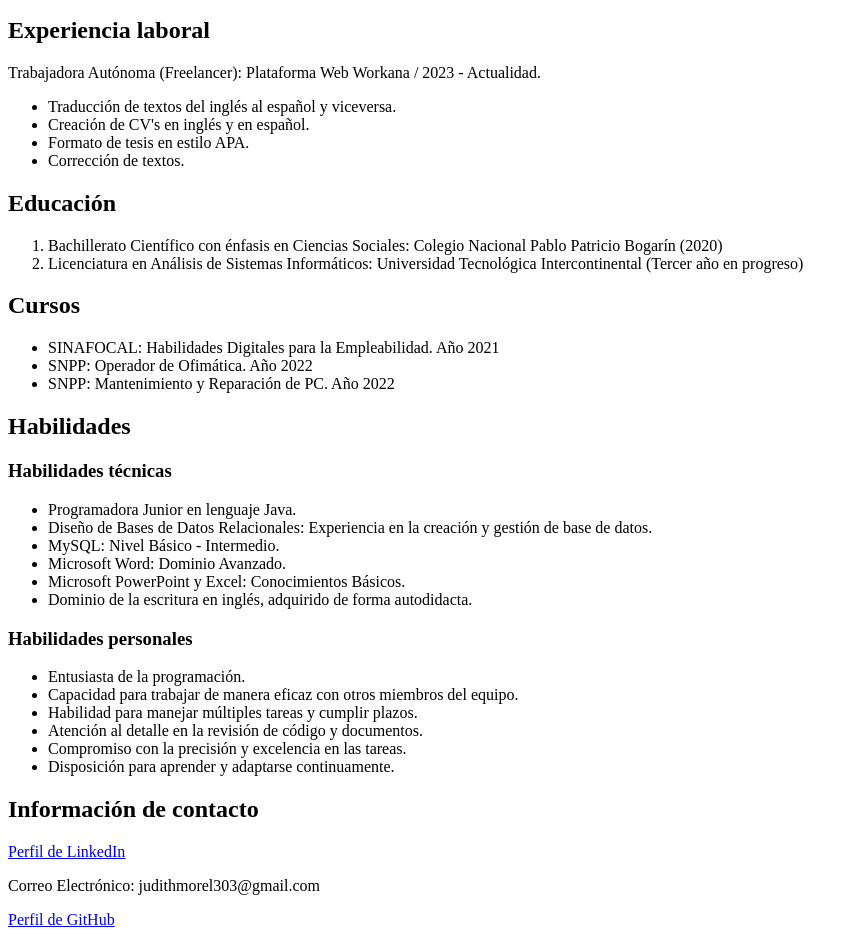
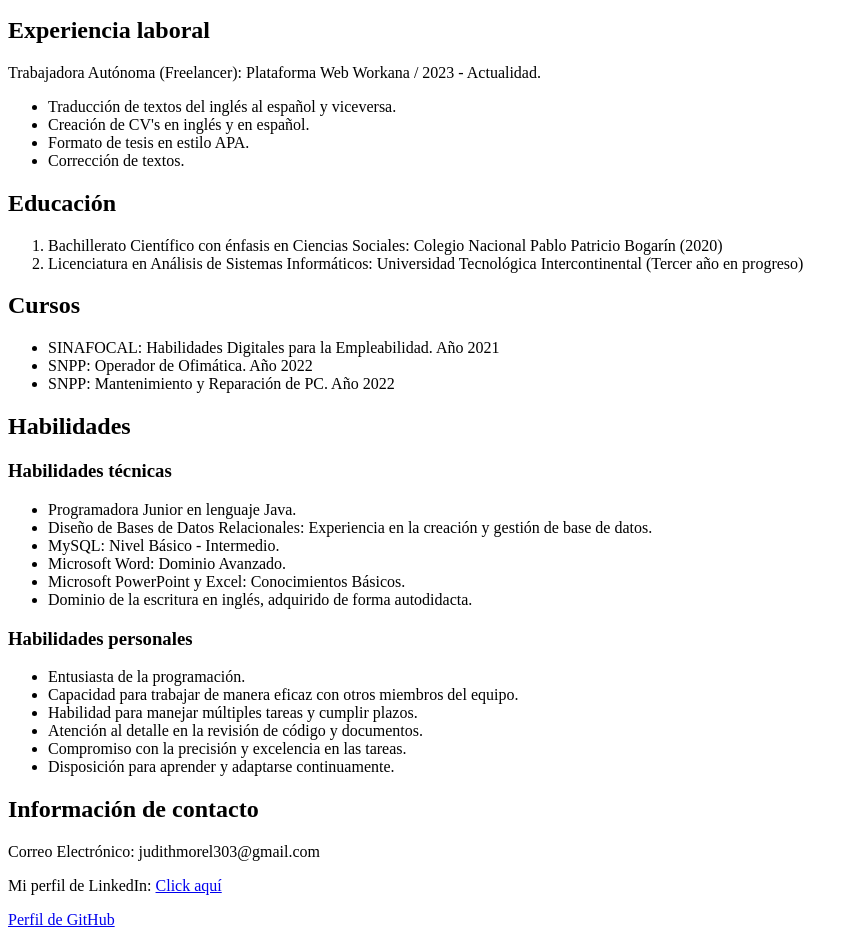
Before and after one commit to nasus303/tarea_cv, a plain HTML site: page cv.html in a window 1280 px wide. Shown: the part 119-1056 px from the top of the page, without its empty margins (0-858 px from the left). Drawn offline with Linux system fonts and the light colour scheme.

Commit message:
Actualizado

```diff
--- a/cv.html
+++ b/cv.html
@@ -65,8 +65,9 @@
         </div>
         <div>
             <h2>Información de contacto</h2>
-        <a href="https://www.linkedin.com/in/judith-maccarena-morel-caba%C3%B1a-9ababa28b" title="Perfil de LinkedIn">Perfil de LinkedIn</a>
             <p>Correo Electrónico: judithmorel303@gmail.com</p>
+            <p>Mi perfil de LinkedIn: <a href="https://www.linkedin.com/in/judith-maccarena-morel-caba%C3%B1a-9ababa28b"
+                title="Perfil de LinkedIn">Click aquí</a></p>
 
         </div>
     </main>
@@ -74,4 +75,5 @@
         <a href="https://github.com/nasus303">Perfil de GitHub</a>
     </footer>
 </body>
+
 </html>
```
Lines whose indentation alone changed are shown as unchanged.
